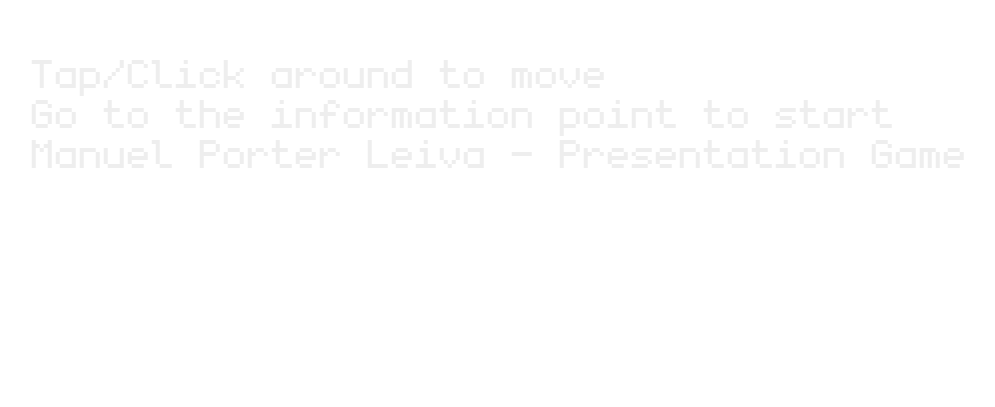
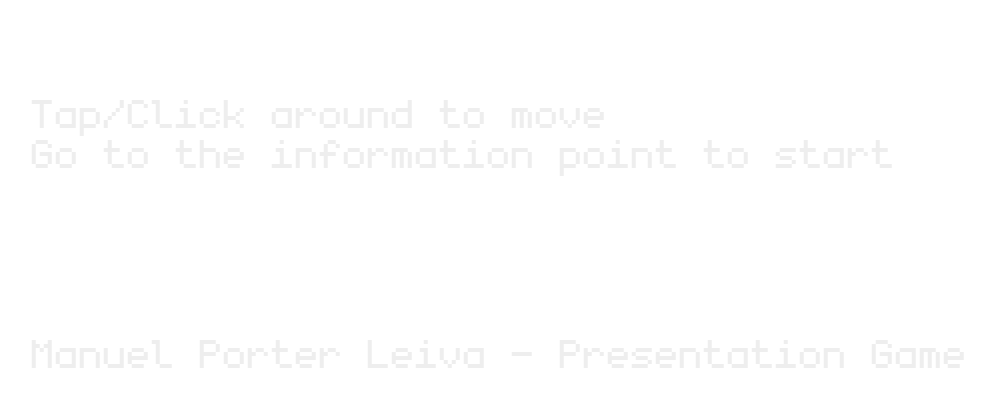
Before and after one commit to SteelTitansax/mplGamePresentation, a website built with Vite: page index.html in a window 1280 px wide. Shown: the part 307-714 px from the top of the page, without its empty margins (229-1224 px from the left). Built offline with nearby package versions, Linux system fonts and the light colour scheme; what kaboom would draw is missing.

Commit message:
Update index.html

```diff
--- a/index.html
+++ b/index.html
@@ -67,7 +67,7 @@
       .note {
         position: absolute;
         left: 20%;
-        top: 35vh;
+        top: 40vh;
         display: flex;
         flex-direction: column;
         color: rgb(238, 238, 238);
@@ -76,7 +76,7 @@
       .instructions {
         position: absolute;
         left: 20%;
-        top: 40vh;
+        top: 45vh;
         display: flex;
         flex-direction: column;
         color: rgb(238, 238, 238);
@@ -85,7 +85,7 @@
       .author {
         position: absolute;
         left: 20%;
-        top: 45vh;
+        top: 70vh;
         display: flex;
         flex-direction: column;
         color: rgb(238, 238, 238);
```
